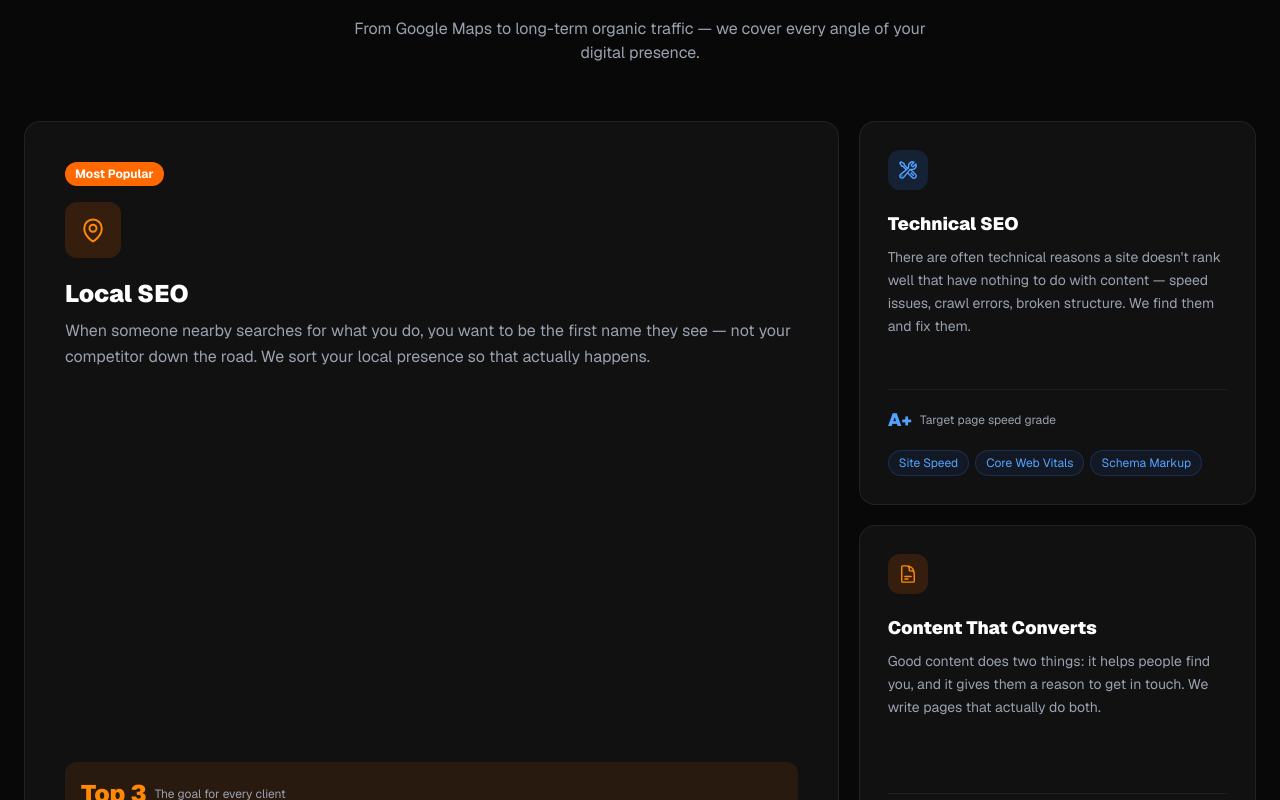
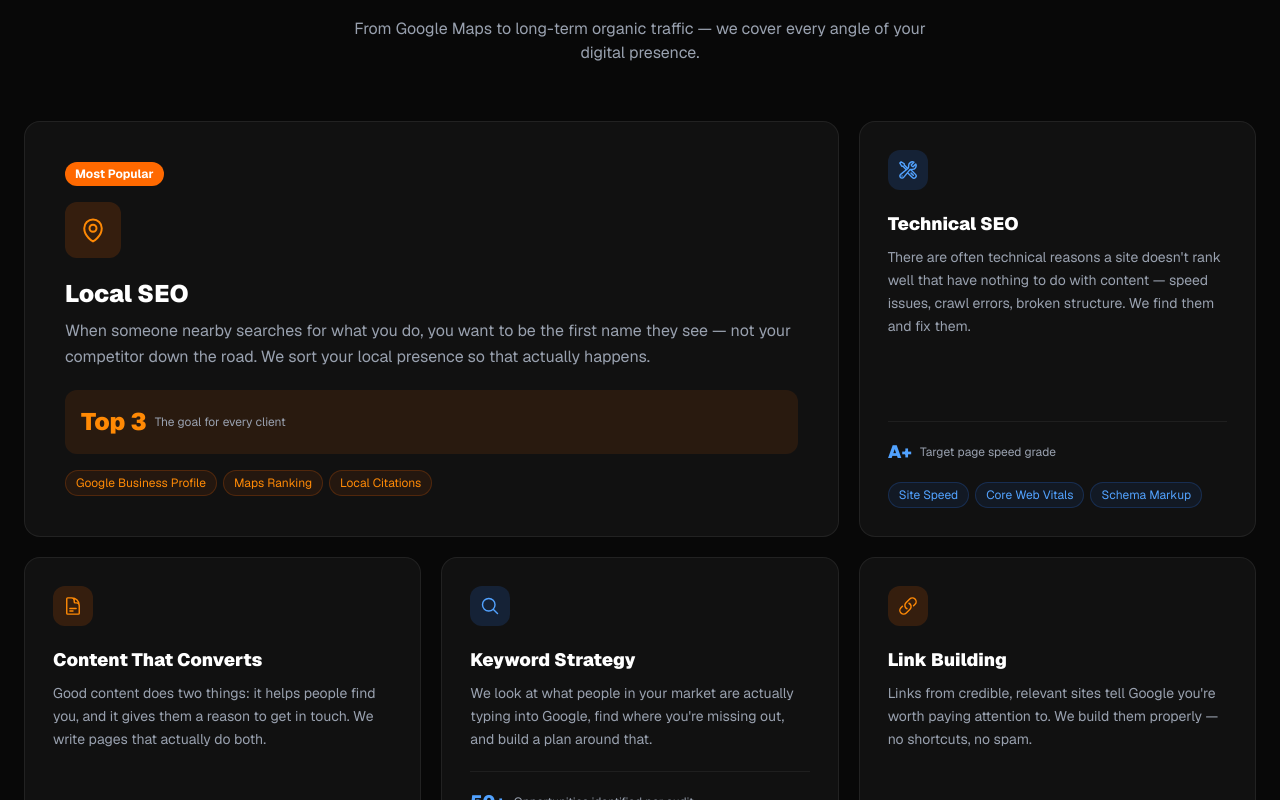
Before and after one commit to manadkat999/OneStepStrongerDigital, a Next.js app: page / in a window 1280 px wide. Shown: the part 2420-3220 px from the top of the page. Built offline with nearby package versions, Linux system fonts and the light colour scheme.

Commit message:
Fix Local SEO tile: remove row-span-2, consistent card height across bento grid

```diff
--- a/app/components/sections/ServicesBento.tsx
+++ b/app/components/sections/ServicesBento.tsx
@@ -47,11 +47,11 @@
 
 // Bento layout: 3-column grid on lg
 // Row 1: [Featured Local SEO - 2 cols] [Tech SEO - 1 col]
-// Row 2: [Content - 1 col] [Keywords - 1 col] [Link Building - 1 col]
+// Row 2: [Content - 1 col] [Keywords - 1 col] [Links - 1 col]
 // Row 3: [Analytics - 2 cols] [Reviews - 1 col]
 
 const bentoLayout: Record<string, string> = {
-  "local-seo":    "lg:col-span-2 lg:row-span-2",
+  "local-seo":    "lg:col-span-2",
   "technical-seo":"lg:col-span-1",
   "content":      "lg:col-span-1",
   "keywords":     "lg:col-span-1",
@@ -75,7 +75,7 @@
           </p>
         </RevealOnScroll>
 
-        <div className="grid grid-cols-1 md:grid-cols-2 lg:grid-cols-3 lg:grid-rows-3 gap-5">
+        <div className="grid grid-cols-1 md:grid-cols-2 lg:grid-cols-3 gap-5">
           {SERVICES.map((service, i) => {
             const isOrange = service.accent === "orange";
             const isFeatured = service.featured;
```
